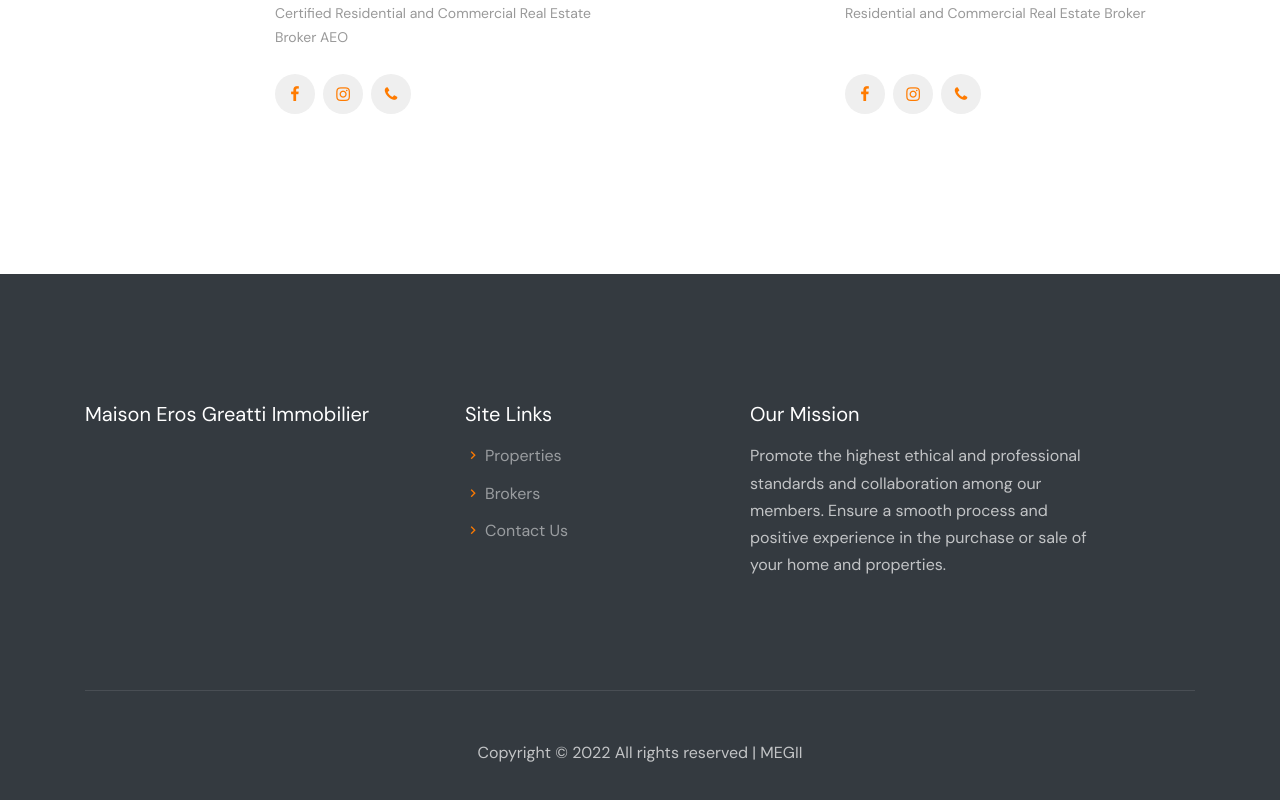
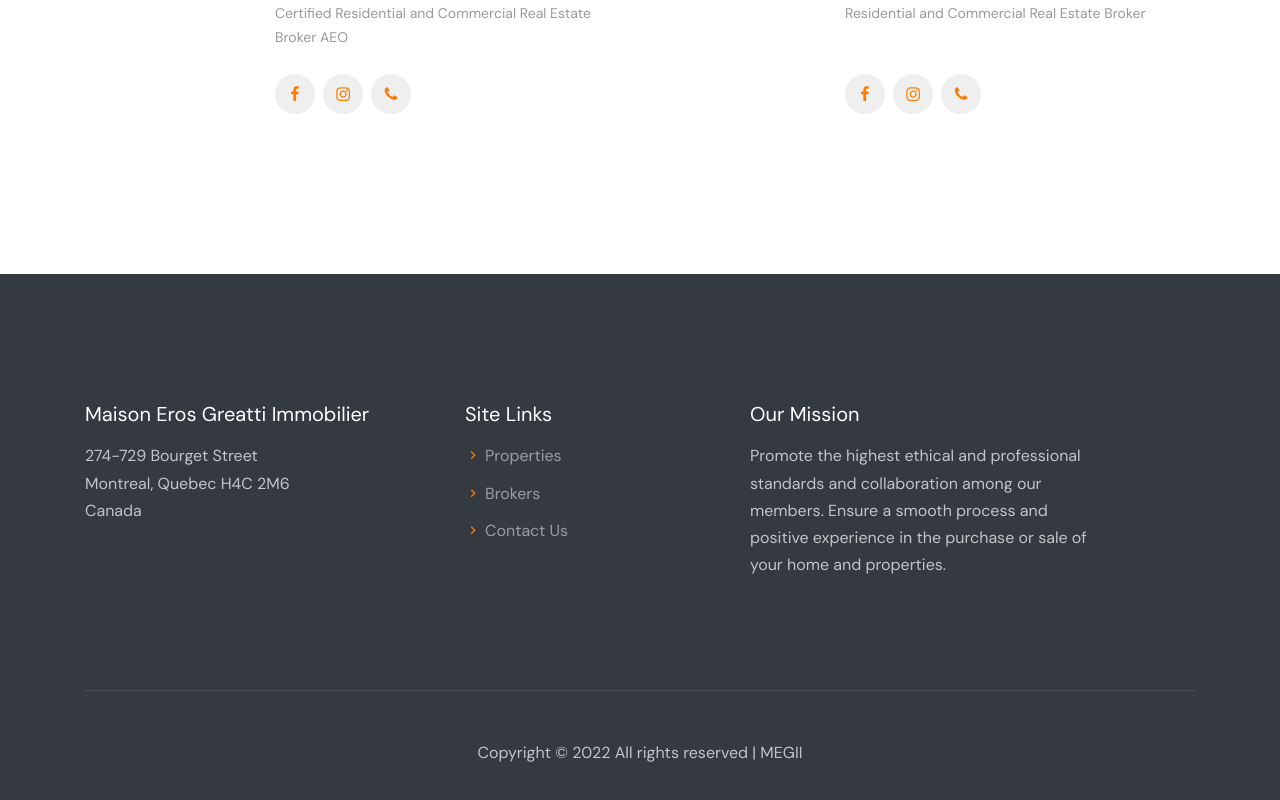
Before and after one commit to stamandf/megii, a React (Create React App) app: page / in a window 1280 px wide. Shown: the part 1416-2216 px from the top of the page. Built offline with nearby package versions, Linux system fonts and the light colour scheme.

Commit message:
Add address.

```diff
--- a/src/i18n.js
+++ b/src/i18n.js
@@ -44,7 +44,9 @@ i18n
             socials: 'Socials',
             ourMissionTitle: 'Our Mission',
             ourMissionText: 'Promote the highest ethical and professional standards and collaboration among our members.  Ensure a smooth process and positive experience in the purchase or sale of your home and properties.',
-            copyright: 'All rights reserved'
+            copyright: 'All rights reserved',
+            address1:'274-729 Bourget Street',
+            address2:'Montreal, Quebec H4C 2M6'
           }
         }
       },
@@ -75,7 +77,9 @@ i18n
             socials: 'Sociaux',
             ourMissionTitle: 'Notre mission',
             ourMissionText: 'Promouvoir des normes élevées de manières éthiques et professionnelles et de collaboration entre nos membres. Assurez que le processus d\'achat ou de vente de votre maison et de vos propriétés se fasse de manière fluide et agréable.',
-            copyright:'Tous droits réservés'
+            copyright:'Tous droits réservés',
+            address1:'274-729, rue Bourget',
+            address2:'Montréal (Québec) H4C 2M6'
           }
         }
       }
--- a/src/layouts/Footer/Footer.jsx
+++ b/src/layouts/Footer/Footer.jsx
@@ -12,6 +12,13 @@ function Footer() {
             <div className="row">
               <div className="col-md-4">
                 <h3 className="text-white h5 mb-3">Maison Eros Greatti Immobilier</h3>
+                <p>
+                {t("footer.address1")}
+                <br/>
+                {t("footer.address2")}
+                <br/>
+                Canada
+                </p>
               </div>
               <div className="col-md-3">
                 <h3 className="text-white h5 mb-3">{t("footer.siteLinks")}</h3>
--- /dev/null
+++ b/src/layouts/Footer/Footer.scss
@@ -0,0 +1,5 @@
+.footer-logo {
+    float: left;
+    height: 7rem;
+    width: auto;
+}
```
Also changed, not shown: src/components/Card/index.js (deleted).
